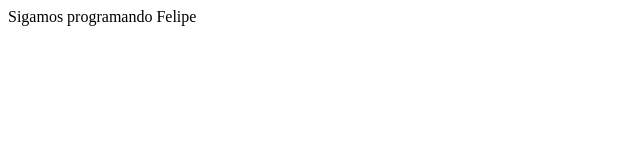
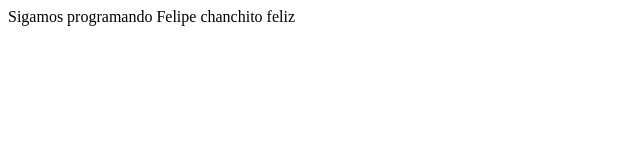
Before and after one commit to diego-vecch/mi-web, a plain HTML site: page contenido.html in a window 1280 px wide. Shown: the whole page, without its empty margins (0-640 px from the left). Drawn offline with Linux system fonts and the light colour scheme.

Commit message:
Actualizando contenido

```diff
--- a/contenido.html
+++ b/contenido.html
@@ -5,5 +5,6 @@
     <body>
        Sigamos programando
        Felipe
+       chanchito feliz
     </body>
 </html>
```
